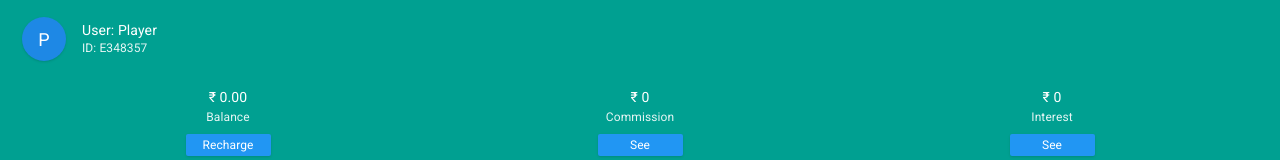
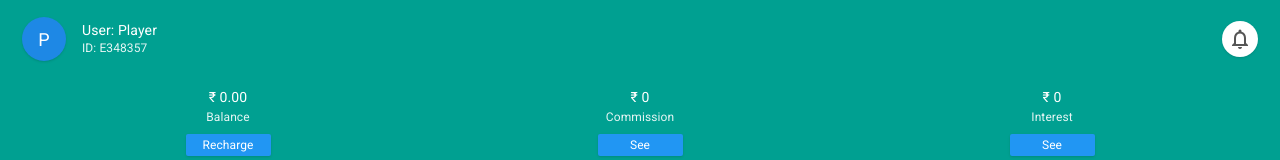
Before and after one commit to Prince04u/Trovaaa, a Next.js app: page /account in a window 1280 px wide. Shown: the top 160 px of the page. Built offline with nearby package versions, Linux system fonts and the light colour scheme; no server answers; the database is empty.

Commit message:
Add top-right bell button and Notice modal matching reference photos 1 and 2

```diff
--- a/components/account/AccountScreen.js
+++ b/components/account/AccountScreen.js
@@ -14,6 +14,7 @@ export default function AccountScreen() {
   const [mounted, setMounted] = useState(false);
   const [user, setUserState] = useState(null);
   const [balance, setBalance] = useState(0);
+  const [showNotice, setShowNotice] = useState(false);
 
   const loadProfile = async () => {
     try {
@@ -76,7 +77,8 @@ export default function AccountScreen() {
     <main className="min-h-screen bg-[#fafafa] pb-24 flex flex-col w-full max-w-none m-0 relative select-none text-[#222222]">
       {/* Profile Header Banner matching reference screenshot 1 */}
       <section className="bg-[#00A091] text-white px-[22px] pt-[17px] pb-[16px] min-h-[180px] flex flex-col justify-between relative select-none w-full box-border">
-        {/* User identification top left */}
+        {/* User identification top bar with top-right bell button */}
+        <div className="flex items-center justify-between w-full">
           <div className="flex items-center gap-[16px]">
             <div className="w-[44px] h-[44px] rounded-full bg-[#1E88E5] text-white flex items-center justify-center font-normal text-[18px] shadow-sm shrink-0">
               {avatarChar}
@@ -85,6 +87,17 @@ export default function AccountScreen() {
               <span className="text-[14px] font-normal text-white leading-tight">User: {displayName}</span>
               <span className="text-[12px] text-white opacity-90 leading-tight">ID: {uid}</span>
             </div>
+          </div>
+
+          {/* Top-right bell inside white circular button matching reference photo */}
+          <button
+            type="button"
+            onClick={() => setShowNotice(true)}
+            className="w-[36px] h-[36px] rounded-full bg-white flex items-center justify-center shadow-sm hover:bg-gray-50 text-gray-600 border-none cursor-pointer shrink-0 outline-none"
+            aria-label="Notifications"
+          >
+            <span className="material-icons-outlined text-[20px] text-[#555555]">notifications</span>
+          </button>
         </div>
 
         {/* 3 Stat Columns (Balance, Commission, Interest) spread across full width */}
@@ -166,6 +179,27 @@ export default function AccountScreen() {
         </button>
       </section>
 
+      {/* Notice Modal Dialog matching reference photo 2 */}
+      {showNotice && (
+        <div className="fixed inset-0 z-50 bg-black/50 flex items-center justify-center p-4">
+          <div className="bg-white rounded-[4px] w-full max-w-[480px] p-6 shadow-lg flex flex-col justify-between min-h-[160px]">
+            <div>
+              <h3 className="text-[20px] font-normal text-[#222222] m-0 mb-4">Notice</h3>
+              <p className="text-[14px] text-[#555555] m-0">no notice</p>
+            </div>
+            <div className="flex justify-end mt-6">
+              <button
+                type="button"
+                onClick={() => setShowNotice(false)}
+                className="bg-transparent border-none text-[#00A091] font-medium text-[14px] tracking-wide cursor-pointer outline-none hover:opacity-80"
+              >
+                CLOSE
+              </button>
+            </div>
+          </div>
+        </div>
+      )}
+
       <BottomNav />
     </main>
   );
```
Lines whose indentation alone changed are shown as unchanged.
